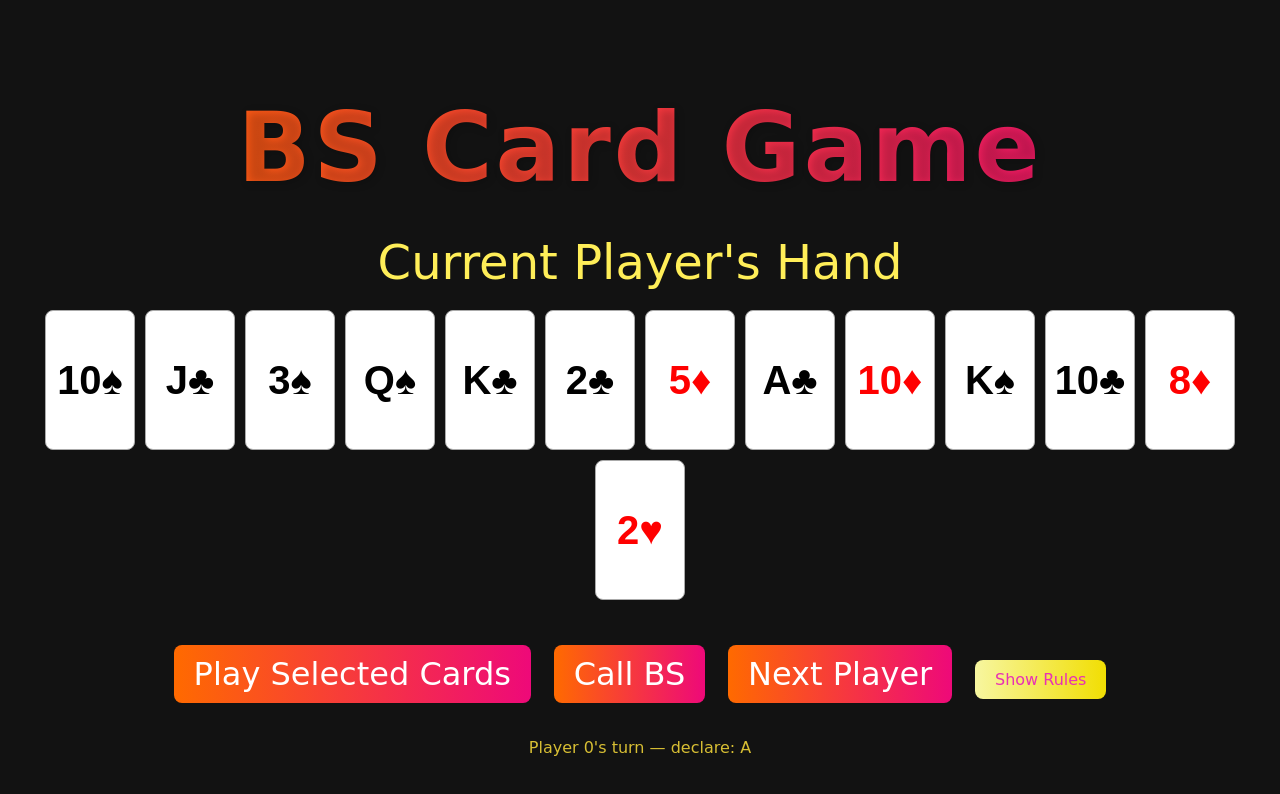
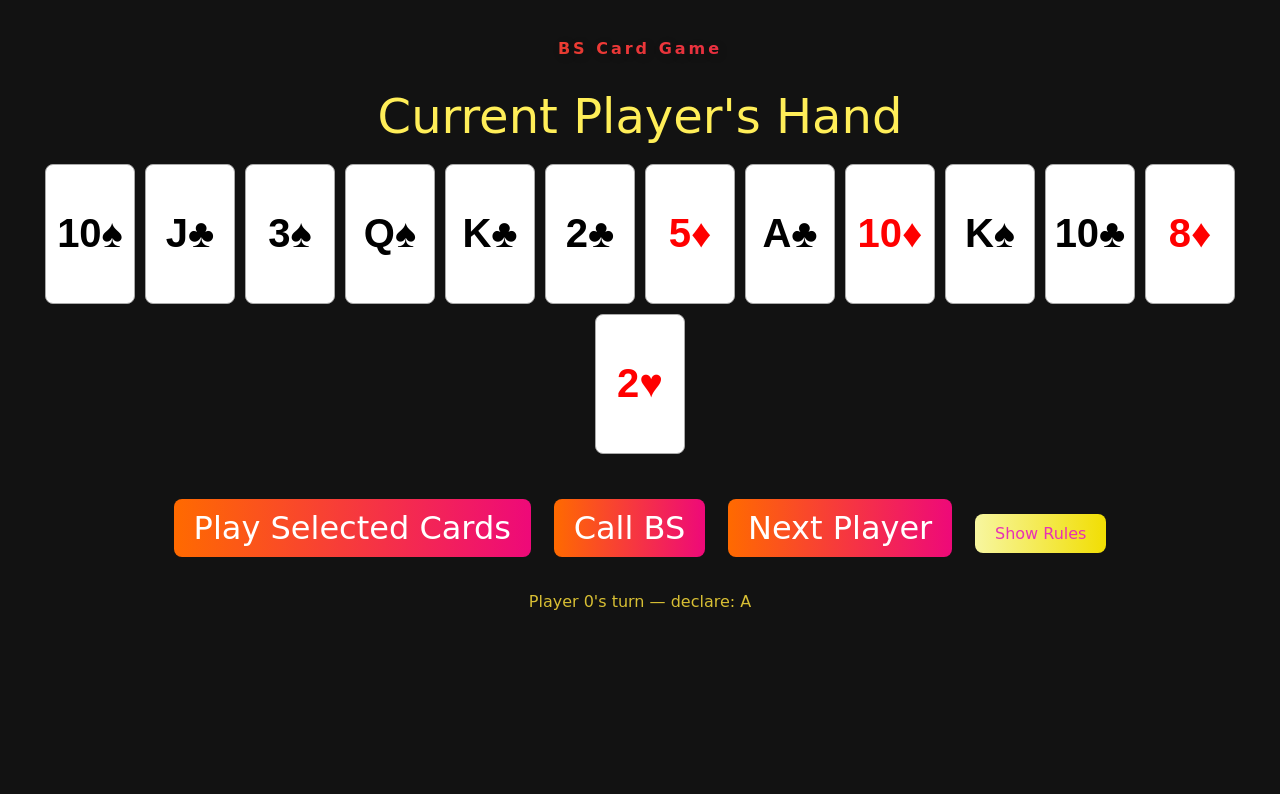
Before and after one commit to nicollemakh/BS_Card_Game, a plain HTML site: page index.html in a window 1280 px wide. Drawn offline with Linux system fonts and the light colour scheme.

Commit message:
Update index.html

```diff
--- a/index.html
+++ b/index.html
@@ -14,7 +14,7 @@
     }
     h1 {
       font-family: 'Bungee', cursive;
-      font-size: 6rem;
+      font-size: 1rem;
       background: linear-gradient(90deg, #ff6a00, #ee0979);
       -webkit-background-clip: text;
       -webkit-text-fill-color: transparent;
```
